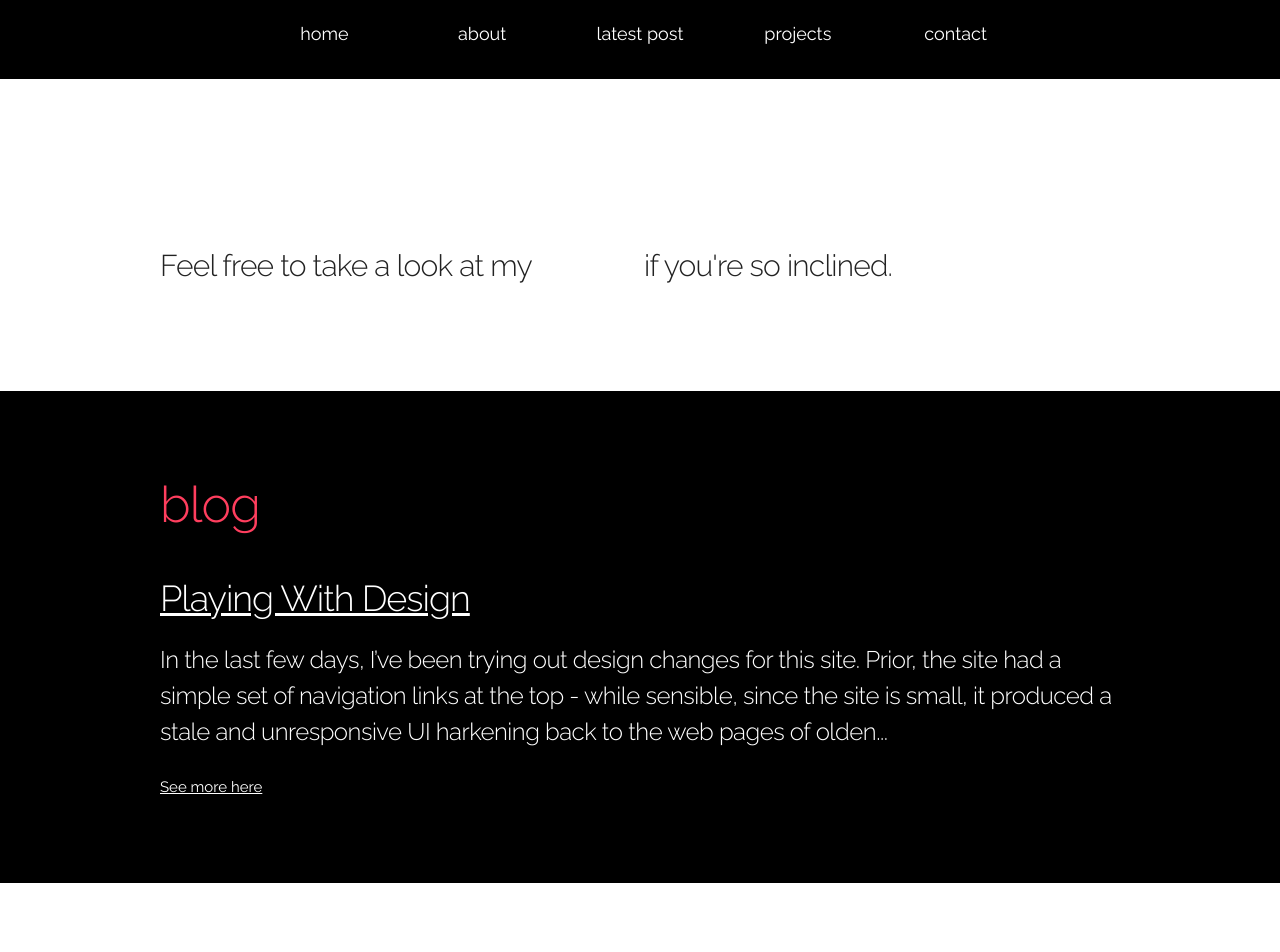
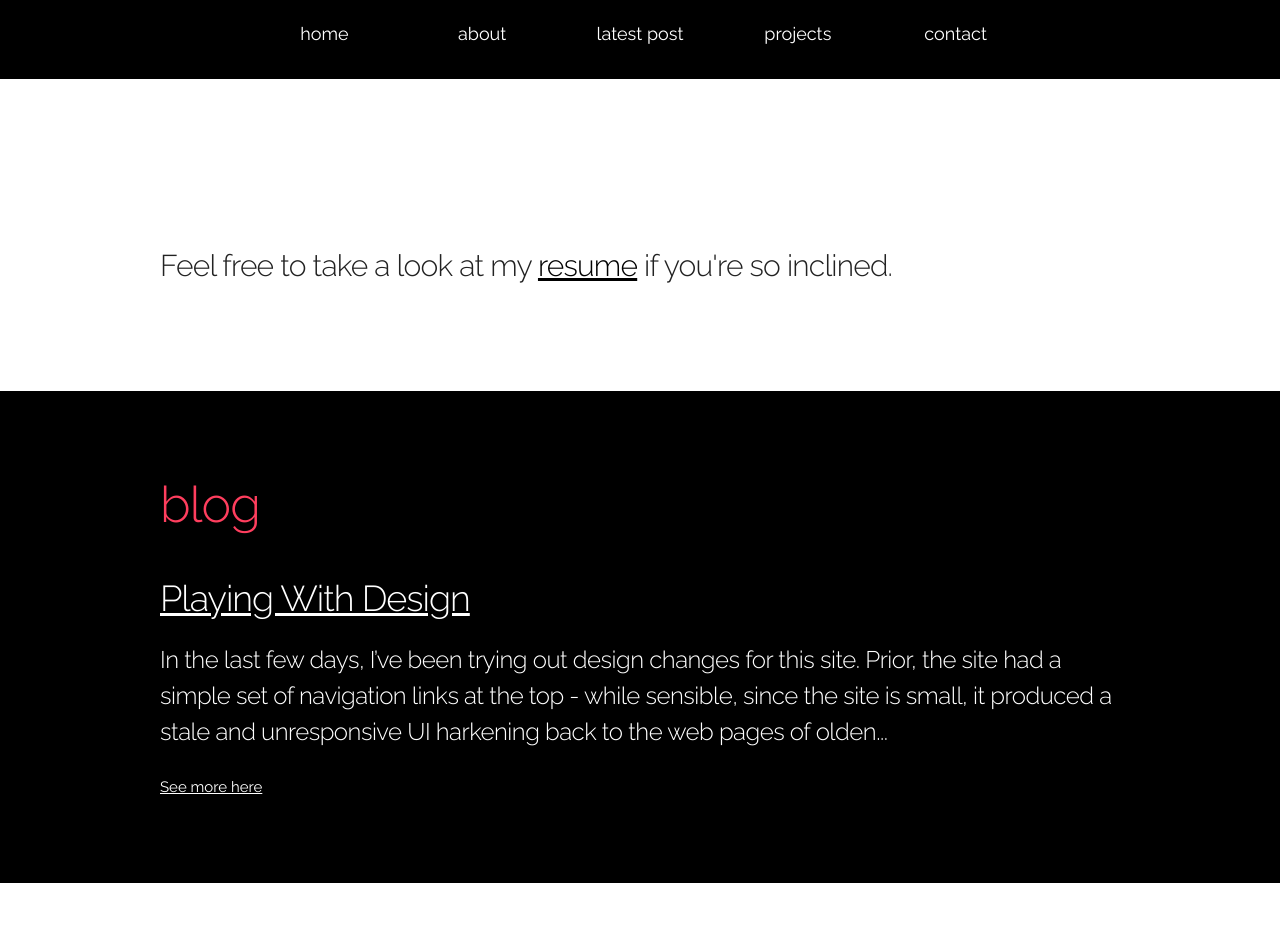
Before and after one commit to drsaeva/drsaeva.github.io, a Jekyll site: the page built from index.html, in a window 1280 px wide and 1400 px high, scrolled down 2235 px. Shown: the top 952 px of the window. Built offline with Jekyll 4.4.1, drawn with Linux system fonts in a browser that asks for light colours; nearby versions of some CDN libraries; comment, search, counter and statistics services are not loaded.

Commit message:
Update skeleton.css

```diff
--- a/css/skeleton.css
+++ b/css/skeleton.css
@@ -523,8 +523,14 @@ there.
 }
 
 /* About */
-#about > a {
+#about > h4 a {
   color: #000
+}
+
+#about > h4 a:hover {
+  color: #0FA0CE
+  text-decoration: none;
+  transition: ease 0.3s;
 }
 
 /* Blog sampling */
```
